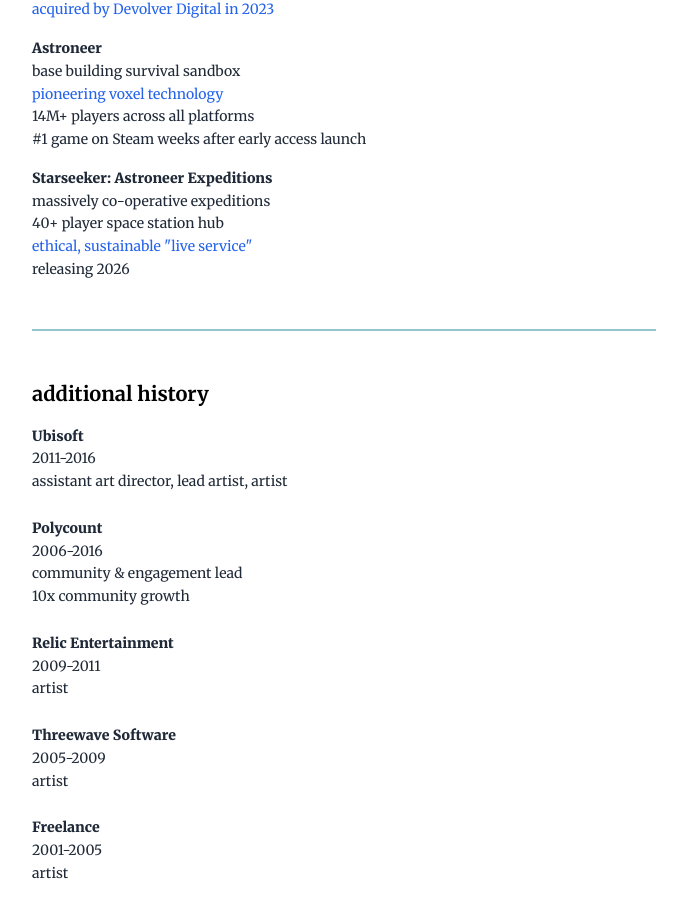
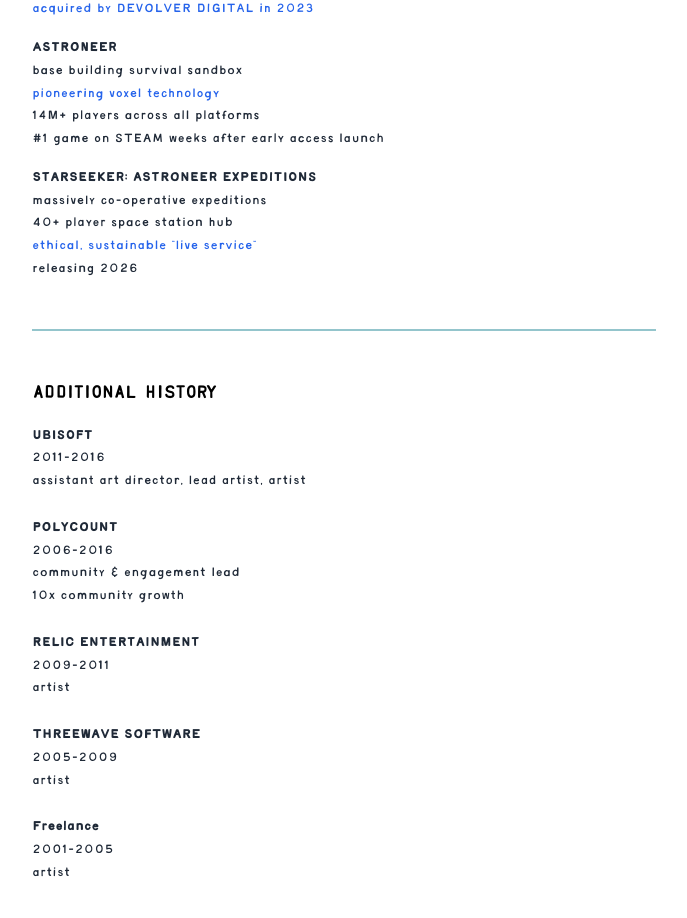
Before and after one commit to XYZCHiiLD/adambromell-site, a Next.js app: page / in a window 1280 px wide. Shown: the part 800-1718 px from the top of the page, without its empty margins (296-983 px from the left). Built offline with nearby package versions, Linux system fonts and the light colour scheme.

Commit message:
Add files via upload

```diff
--- a/src/app/globals.css
+++ b/src/app/globals.css
@@ -1,9 +1,23 @@
+@font-face {
+  font-family: 'TAYBigBird';
+  src: url('/fonts/TAYBigBirdRegular.woff2') format('woff2');
+  font-weight: normal;
+  font-style: normal;
+}
+
+@font-face {
+  font-family: 'TAYBirdie';
+  src: url('/fonts/TAYBirdieRegular.woff2') format('woff2');
+  font-weight: normal;
+  font-style: normal;
+}
+
 @tailwind base;
 @tailwind components;
 @tailwind utilities;
 
 body {
-  font-family: 'Merriweather', Georgia, 'Times New Roman', Times, serif;
+  font-family: 'TAYBirdie', Georgia, 'Times New Roman', Times, serif;
   font-size: 14px;
   font-weight: 500;
   -webkit-font-smoothing: antialiased;
@@ -11,12 +25,14 @@ body {
 }
 
 h1 {
+  font-family: 'TAYBigBird', Georgia, 'Times New Roman', Times, serif;
   font-size: 42px;
   font-weight: 700;
   line-height: 1;
 }
 
 h2 {
+  font-family: 'TAYBigBird', Georgia, 'Times New Roman', Times, serif;
   font-size: 20px;
   font-weight: 700;
 }
--- a/src/app/page.js
+++ b/src/app/page.js
@@ -73,8 +73,8 @@ export default function Home() {
           <h2 className="font-bold mb-4">about</h2>
           <div className="space-y-4 text-gray-800 leading-relaxed">
             <p>Hey, I'm Adam.</p>
-            <p>In 2001, I dropped out of college to make games as a 3D artist. After a decade in AAA, I left in 2014 to co-found <a href="https://www.systemera.net/" target="_blank" rel="noopener noreferrer" className="text-blue-600 hover:underline">System Era</a> as the creator of Astroneer. We were acquired by Devolver Digital in 2023.</p>
-            <p>Today, I serve as CCO of System Era and Creative Director for the studio's most ambitious game yet.</p>
+            <p>In 2001, I dropped out of college to make games as a 3D artist. After a decade in AAA, I left in 2014 to co-found <a href="https://www.systemera.net/" target="_blank" rel="noopener noreferrer" className="text-blue-600 hover:underline">SYSTEM ERA</a> as the creator of ASTRONEER. We were acquired by DEVOLVER DIGITAL in 2023.</p>
+            <p>Today, I serve as CCO of SYSTEM ERA and Creative Director for the studio's most ambitious game yet.</p>
             <p>Outside of my professional work, I'm curious about product design and photography.</p>
           </div>
         </section>
@@ -88,19 +88,19 @@ export default function Home() {
             <div>
               <p className="subheading">Company</p>
               <p>co-founded in 2014</p>
-              <p><a href="https://www.gamedeveloper.com/business/devolver-digital-to-acquire-astroneer-dev-system-era-for-up-to-40m" target="_blank" rel="noopener noreferrer" className="text-blue-600 hover:underline">acquired by Devolver Digital in 2023</a></p>
+              <p><a href="https://www.gamedeveloper.com/business/devolver-digital-to-acquire-astroneer-dev-system-era-for-up-to-40m" target="_blank" rel="noopener noreferrer" className="text-blue-600 hover:underline">acquired by DEVOLVER DIGITAL in 2023</a></p>
             </div>
 
             <div className="mt-6">
-              <p className="subheading">Astroneer</p>
+              <p className="subheading">ASTRONEER</p>
               <p>base building survival sandbox</p>
               <p><a href="https://www.gamedeveloper.com/design/what-i-astroneer-i-s-devs-learned-while-leaving-early-access" target="_blank" rel="noopener noreferrer" className="text-blue-600 hover:underline">pioneering voxel technology</a></p>
               <p>14M+ players across all platforms</p>
-              <p>#1 game on Steam weeks after early access launch</p>
+              <p>#1 game on STEAM weeks after early access launch</p>
             </div>
 
             <div className="mt-6">
-              <p className="subheading">Starseeker: Astroneer Expeditions</p>
+              <p className="subheading">STARSEEKER: ASTRONEER EXPEDITIONS</p>
               <p>massively co-operative expeditions</p>
               <p>40+ player space station hub</p>
               <p><a href="https://gamerant.com/starseeker-astroneer-expeditions-live-service-fomo-content/" target="_blank" rel="noopener noreferrer" className="text-blue-600 hover:underline">ethical, sustainable "live service"</a></p>
@@ -117,25 +117,25 @@ export default function Home() {
           <div className="space-y-6 text-gray-800 leading-relaxed">
 
             <div>
-              <p className="subheading">Ubisoft</p>
+              <p className="subheading">UBISOFT</p>
               <p>2011-2016</p>
               <p>assistant art director, lead artist, artist</p>
             </div>
 
             <div>
-              <p className="subheading">Polycount</p>
+              <p className="subheading">POLYCOUNT</p>
               <p>2006-2016</p>
               <p>community & engagement lead<br />10x community growth</p>
             </div>
 
             <div>
-              <p className="subheading">Relic Entertainment</p>
+              <p className="subheading">RELIC ENTERTAINMENT</p>
               <p>2009-2011</p>
               <p>artist</p>
             </div>
 
             <div>
-              <p className="subheading">Threewave Software</p>
+              <p className="subheading">THREEWAVE SOFTWARE</p>
               <p>2005-2009</p>
               <p>artist</p>
             </div>
```
Also changed, not shown: public/fonts/TAYBigBirdRegular.woff2 (added), public/fonts/TAYBirdieRegular.woff2 (added).
